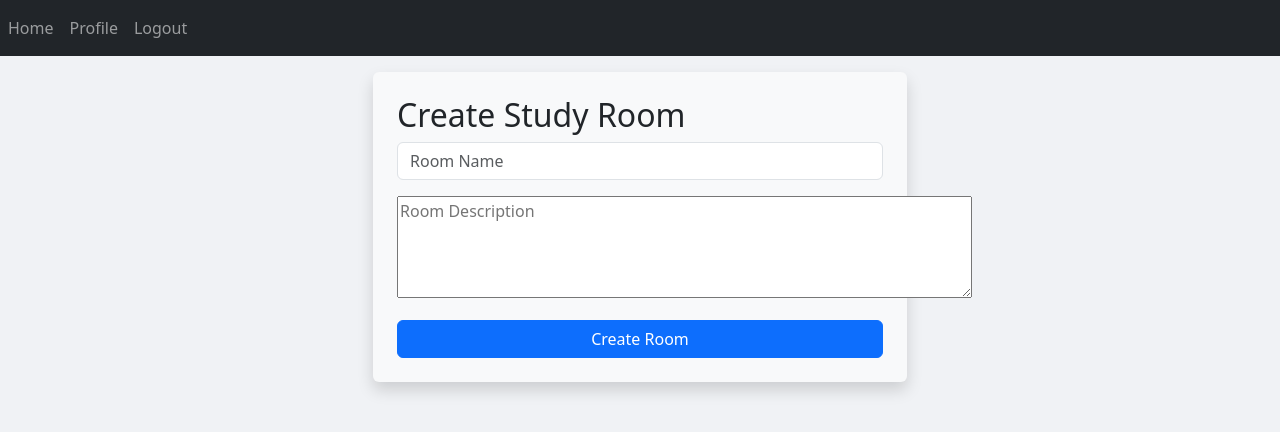
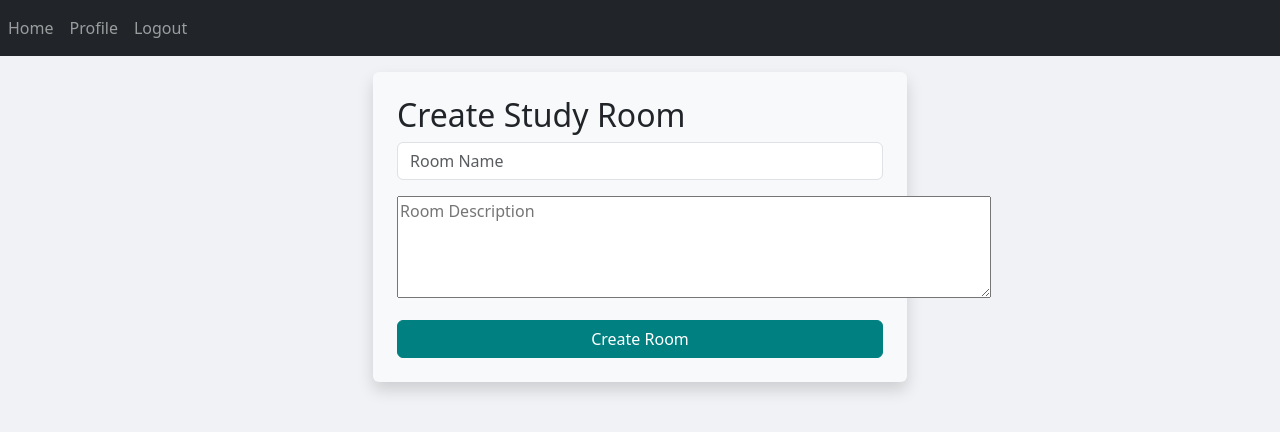
Before and after one commit to bossambani/StudyRoom, a Flask app: page /create-room in a window 1280 px wide. Shown: the top 432 px of the page. Run offline with Flask 3, Linux system fonts and the light colour scheme; a user stored in the database is signed in; some libraries are stand-ins or nearby versions.

```diff
--- a/app/templates/create_room.html
+++ b/app/templates/create_room.html
@@ -13,9 +13,25 @@
     <input type="text" class="form-control"  name="name" placeholder="Room Name" required>
     </div>
     <div class="mb-3">
-    <textarea name="description" class="form-data" cols="60" rows="4" placeholder="Room Description"></textarea>
+    <textarea name="description" class="form-data" cols="62" rows="4" placeholder="Room Description"></textarea>
     </div>
-    <button type="submit" class="btn btn-primary w-100">Create Room</button>
+    <style>
+        :root {
+          --bs-teal: #008080;
+        }
+
+        .btn-teal {
+          color: #ffffff;
+          background-color: var(--bs-teal);
+          border: 1px solid var(--bs-teal);
+        }
+
+        .btn-teal:hover {
+          background-color: #006666;
+          border-color: #006666;
+        }
+    </style>
+    <button type="submit" class="btn btn-teal w-100">Create Room</button>
 </form>
 </div>
 </div>
```
